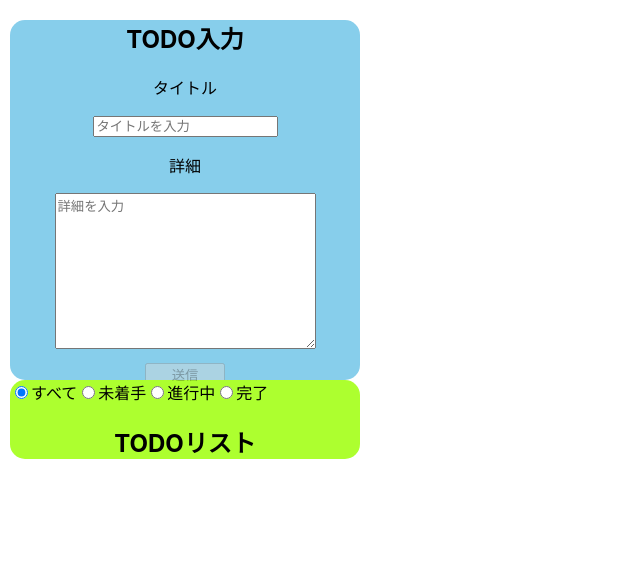
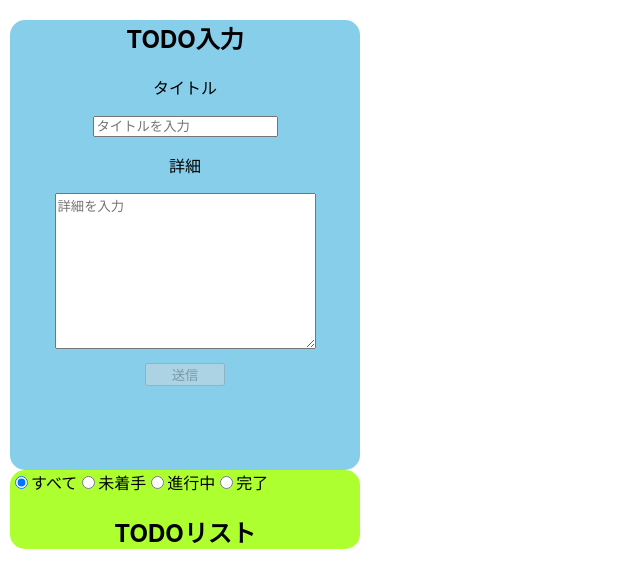
Before and after one commit to yukikaze223422/recoil-intermediate-app, a React (Create React App) app: page / in a window 1280 px wide. Shown: the top 588 px of the page, without its empty margins (0-640 px from the left). Built offline with nearby package versions, Linux system fonts and the light colour scheme.

Commit message:
second commit

```diff
--- a/src/App.css
+++ b/src/App.css
@@ -2,7 +2,7 @@
   background-color: skyblue;
   border-radius: 15px;
   width: 350px;
-  height: 360px;
+  height: 450px;
   text-align: center;
   margin-left: 10px;
 }
```
